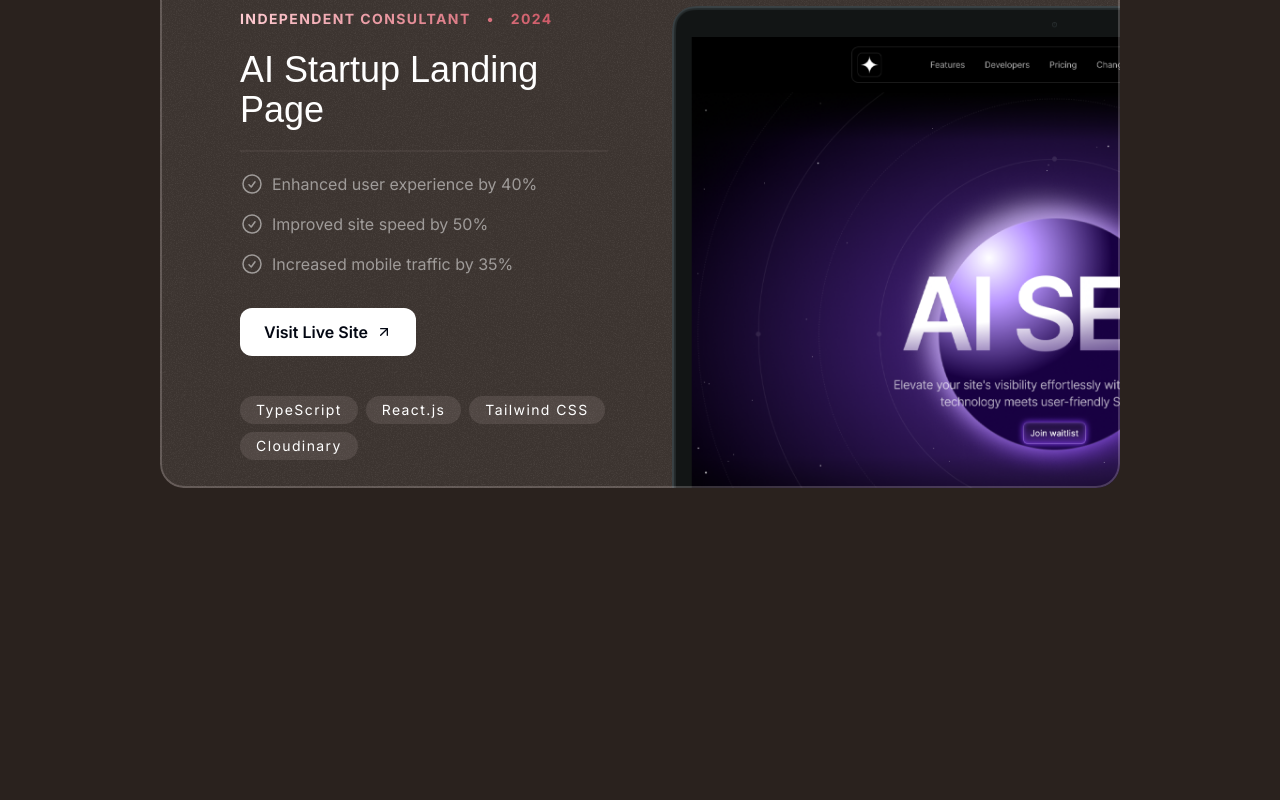
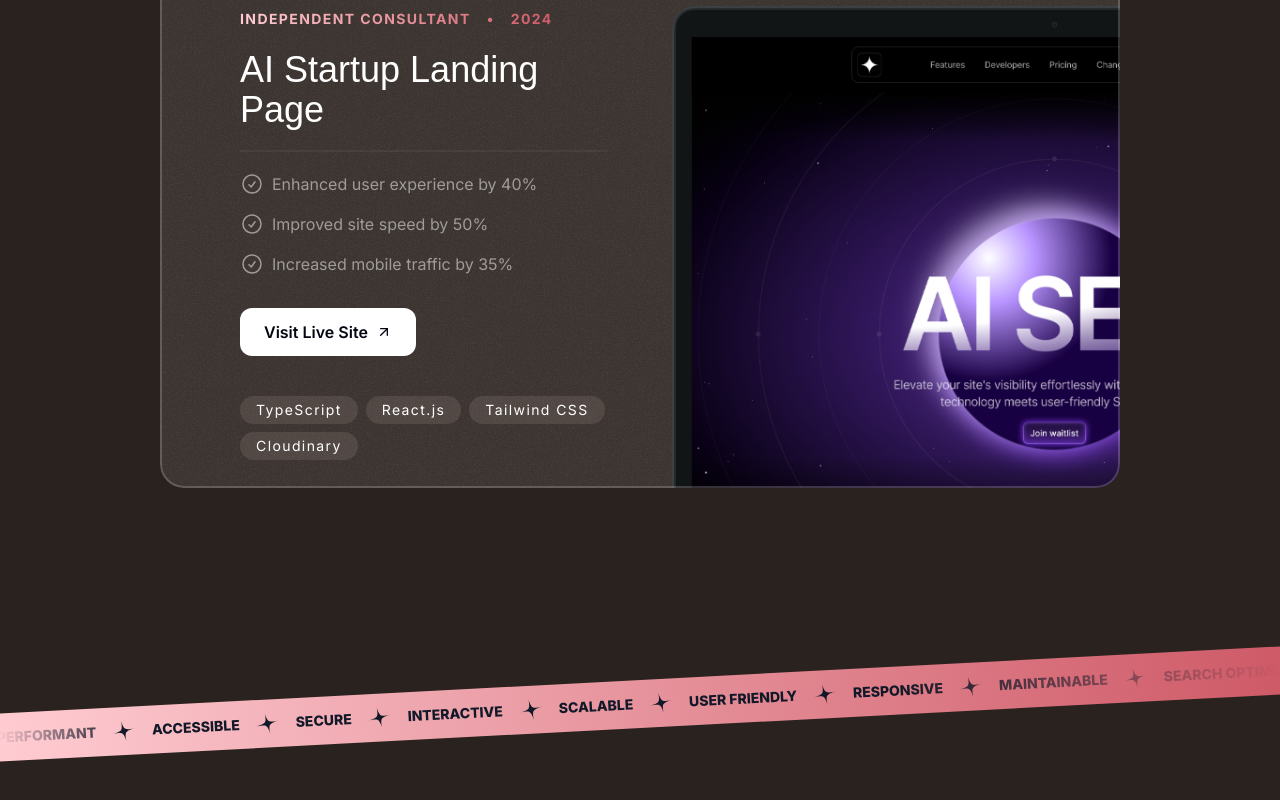
Before and after one commit to itsadrianapaiva/itsadrianapaiva.github.io, a Next.js app: page / in a window 1280 px wide. Shown: the part 2694-3494 px from the top of the page. Before the commit the page ends 3278 px from the top, so only its background shows below. Built offline with nearby package versions, Linux system fonts and the light colour scheme; a web font is replaced by a local one.

Commit message:
tape section added

```diff
--- a/src/app/page.tsx
+++ b/src/app/page.tsx
@@ -1,6 +1,7 @@
 import { Header } from '@/sections/Header';
 import { HeroSection } from '@/sections/Hero';
 import { ProjectsSection } from '@/sections/Projects';
+import { TapeSection } from '@/sections/Tape';
 
 export default function Home() {
   return (
@@ -8,6 +9,7 @@ export default function Home() {
       <Header />
       <HeroSection />
       <ProjectsSection />
+      <TapeSection />
     </div>
   );
 }
--- a/src/sections/Tape.tsx
+++ b/src/sections/Tape.tsx
@@ -1,3 +1,39 @@
+import StarIcon from '@/assets/icons/star.svg';
+
+const words = [
+  'Performant',
+  'Accessible',
+  'Secure',
+  'Interactive',
+  'Scalable',
+  'User Friendly',
+  'Responsive',
+  'Maintainable',
+  'Search Optimized',
+  'Usable',
+  'Reliable',
+];
+
 export const TapeSection = () => {
-  return <div>Tape Section</div>;
+  return (
+    <div className='py-16 lg:py-24 overflow-x-clip'>
+      <div className='to-intense-pink -mx-1 -rotate-3 bg-gradient-to-r from-medium-pink'>
+        <div className='flex [mask-image:linear-gradient(to_right,transparent,black_10%,black_70%,transparent)]'>
+          <div className='flex flex-none gap-4 py-3'>
+            {words.map((word) => (
+              <div
+                key={word}
+                className='inline-flex items-center gap-4'
+              >
+                <span className='text-sm font-extrabold uppercase text-gray-900'>
+                  {word}
+                </span>
+                <StarIcon className='size-6 -rotate-12 text-gray-900' />
+              </div>
+            ))}
+          </div>
+        </div>
+      </div>
+    </div>
+  );
 };
```
